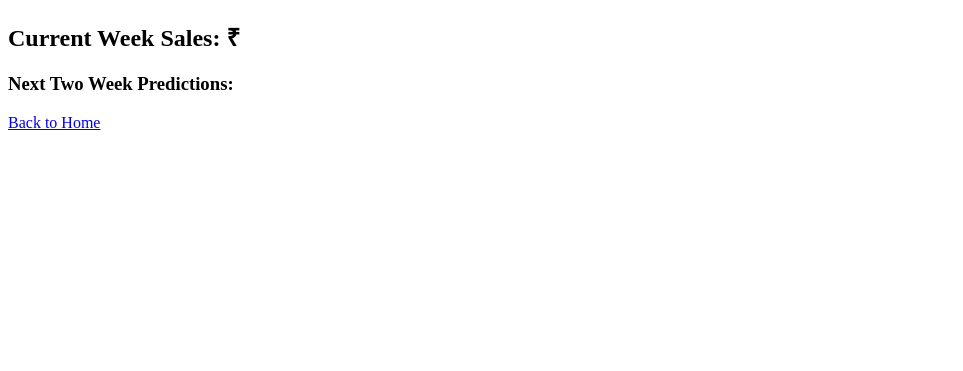
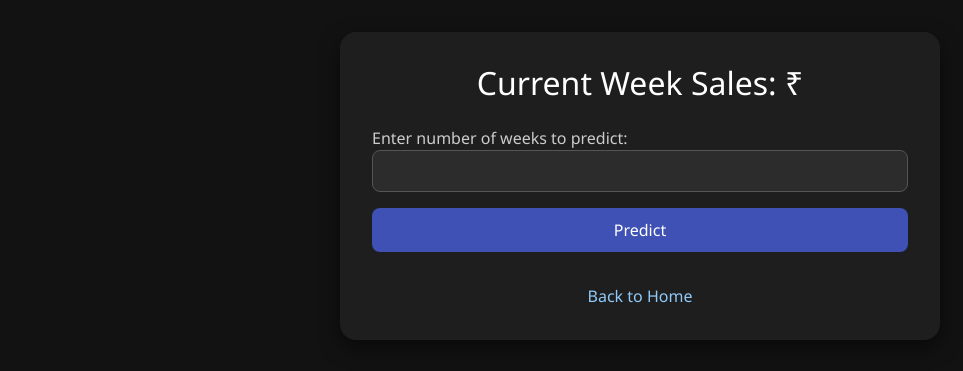
Before and after one commit to ashlinbiju/inventory_system, a Flask app: template backend/walmart_demand_prediction/app/templates/demand_prediction.html in a window 1280 px wide. Shown: the top 371 px of the page, without its empty margins (0-963 px from the left). Run offline with Flask 3, Linux system fonts and the light colour scheme; the template is opened without the code that fills it, so the values that code supplies are empty.

```diff
--- a/backend/walmart_demand_prediction/app/templates/demand_prediction.html
+++ b/backend/walmart_demand_prediction/app/templates/demand_prediction.html
@@ -1,14 +1,106 @@
 <!DOCTYPE html>
-<html>
-<head><title>Demand Prediction</title></head>
+<html lang="en">
+<head>
+  <meta charset="UTF-8">
+  <title>Demand Prediction</title>
+  <link href="https://cdn.jsdelivr.net/npm/bootstrap@5.3.3/dist/css/bootstrap.min.css" rel="stylesheet">
+  <style>
+    body {
+      background-color: #121212;
+      color: #ffffff;
+      font-family: 'Segoe UI', sans-serif;
+      padding: 2rem;
+    }
+
+    .container {
+      max-width: 600px;
+      margin: 0 auto;
+      background-color: #1e1e1e;
+      padding: 2rem;
+      border-radius: 16px;
+      box-shadow: 0 8px 20px rgba(0, 0, 0, 0.5);
+    }
+
+    h2, h3 {
+      color: #ffffff;
+      text-align: center;
+      margin-bottom: 1.5rem;
+    }
+
+    label {
+      font-weight: 500;
+      color: #cccccc;
+    }
+
+    input[type="number"] {
+      background-color: #2c2c2c;
+      color: #ffffff;
+      border: 1px solid #555;
+      border-radius: 8px;
+      padding: 0.5rem;
+      width: 100%;
+      margin-bottom: 1rem;
+    }
+
+    button {
+      background-color: #3f51b5;
+      color: #ffffff;
+      border: none;
+      padding: 0.6rem 1.2rem;
+      border-radius: 8px;
+      width: 100%;
+      font-weight: 500;
+    }
+
+    button:hover {
+      background-color: #5c6bc0;
+    }
+
+    ul {
+      padding-left: 1.2rem;
+    }
+
+    li {
+      background-color: #2a2a2a;
+      padding: 0.6rem;
+      margin-bottom: 0.5rem;
+      border-radius: 6px;
+      color: #f5f5f5;
+    }
+
+    a {
+      display: block;
+      margin-top: 2rem;
+      text-align: center;
+      color: #90caf9;
+      text-decoration: none;
+    }
+
+    a:hover {
+      text-decoration: underline;
+    }
+  </style>
+</head>
 <body>
+  <div class="container">
     <h2>Current Week Sales: ₹{{ current_sales }}</h2>
-  <h3>Next Two Week Predictions:</h3>
+
+    <form method="POST">
+      <label for="weeks">Enter number of weeks to predict:</label>
+      <input type="number" name="weeks" min="1" max="52" required>
+      <button type="submit">Predict</button>
+    </form>
+
+    {% if predictions %}
+      <h3>Predicted Sales for Next {{ predictions|length }} Weeks:</h3>
       <ul>
         {% for row in predictions %}
-      <li>Year {{ row.Year }}, Week {{ row.Week }}: ₹{{ row.Predicted_Sales | round(2) }}</li>
+          <li>Year {{ row.Year }}, Week {{ row.Week }}: ₹{{ row.Predicted_Sales }}</li>
         {% endfor %}
       </ul>
+    {% endif %}
+
     <a href="/">Back to Home</a>
+  </div>
 </body>
 </html>
--- a/backend/walmart_demand_prediction/run_pipeline.py
+++ b/backend/walmart_demand_prediction/run_pipeline.py
@@ -1,5 +1,4 @@
 from zenml_pipeline.pipeline import demand_prediction_pipeline
 
 if __name__ == "__main__":
-    pipeline = demand_prediction_pipeline()
-    pipeline.run()
+    demand_prediction_pipeline()  # ✅ This runs the pipeline
```
Also changed, not shown: backend/walmart_demand_prediction/app/__init__.py (+5 -2 lines), backend/walmart_demand_prediction/app/routes.py (+38 -16 lines), backend/walmart_demand_prediction/app/templates/index.html (+58 -7 lines), backend/walmart_demand_prediction/data/walmart_sales.csv (+32 -21 lines), backend/walmart_demand_prediction/zenml_pipeline/steps/predict.py (+36 -17 lines), backend/walmart_demand_prediction/zenml_pipeline/steps/train_model.py (+21 -5 lines), backend/.zen/config.yaml (deleted), backend/data/load_data.py (deleted), backend/walmart_demand_prediction/zenml_pipeline/steps/__init__.py (added), 1 other file. Lines whose indentation alone changed are shown as unchanged.
